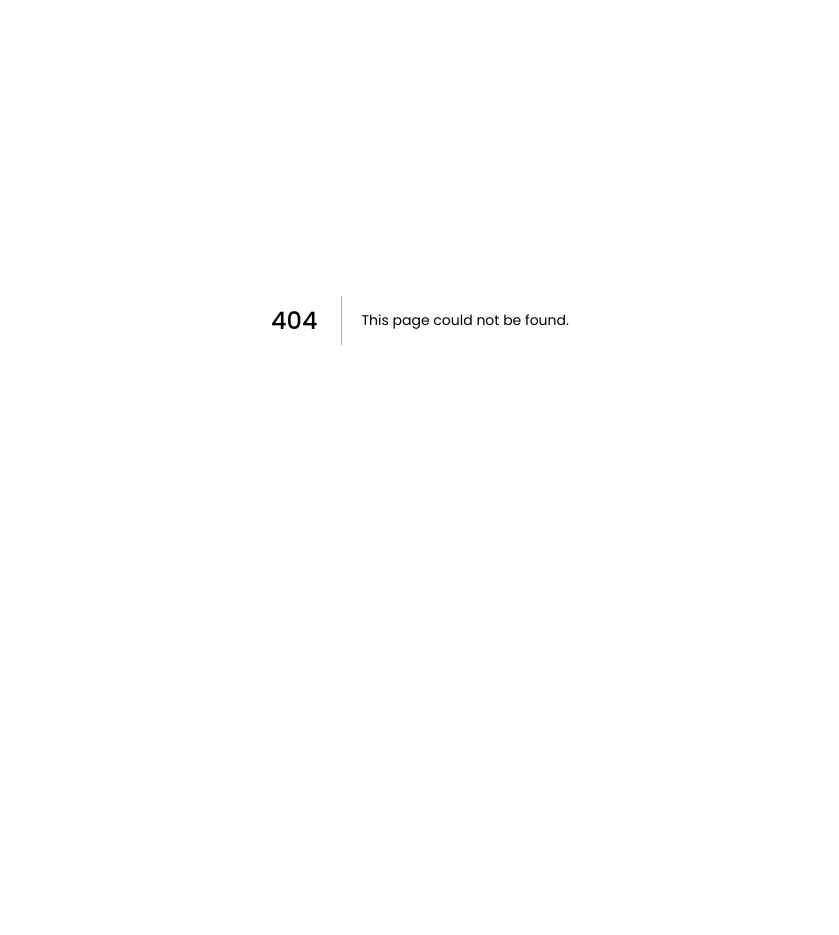
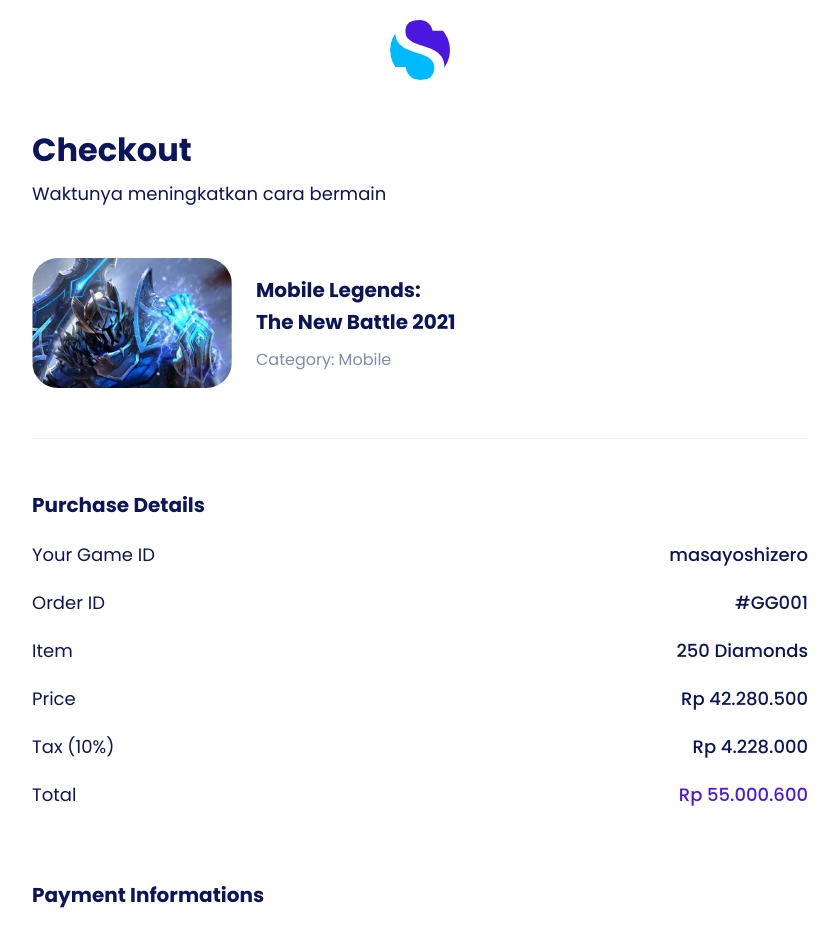
Before and after one commit to zidnirifan/storegg-frontend, a Next.js app: page /checkout in a window 1280 px wide. Before the commit this address had no page. Shown: the part 80-1015 px from the top of the page, without its empty margins (220-1059 px from the left). Before the commit the page ends 800 px from the top, so only its background shows below. Built offline with nearby package versions, Linux system fonts and the light colour scheme.

Commit message:
convert checkout page

```diff
--- a/pages/_app.tsx
+++ b/pages/_app.tsx
@@ -1,6 +1,7 @@
 import '../styles/utilities.css';
 import '../styles/homepage.css';
 import '../styles/detail.css';
+import '../styles/checkout.css';
 import type { AppProps } from 'next/app';
 import Head from 'next/head';
 
--- /dev/null
+++ b/pages/checkout.tsx
@@ -0,0 +1,126 @@
+export default function checkout() {
+  return (
+    <section className="checkout mx-auto pt-md-100 pb-md-145 pt-30 pb-30">
+      <div className="container-fluid">
+        <div className="logo text-md-center text-start pb-50">
+          <a className="" href="/#">
+            <svg
+              width="60"
+              height="60"
+              viewBox="0 0 60 60"
+              fill="none"
+              xmlns="http://www.w3.org/2000/svg"
+            >
+              <mask
+                id="mask0"
+                mask-type="alpha"
+                maskUnits="userSpaceOnUse"
+                x="0"
+                y="0"
+                width="60"
+                height="60"
+              >
+                <circle cx="30" cy="30" r="30" fill="#3546AB" />
+              </mask>
+              <g mask="url(#mask0)">
+                <circle cx="30" cy="30" r="30" fill="#00BAFF" />
+                <path
+                  d="M41.5001 35.0001C52.3001 38.2001 49.6668 48.0001 47.0001 52.5001L71.0001 60.5001L79.5001 -12.9999C63.6667 -13.8333 29.5001 -14.9999 19.5001 -12.9999C7.00007 -10.4999 13.5001 4.00006 12.0001 14.0001C10.5001 24.0001 28.0001 31.0001 41.5001 35.0001Z"
+                  fill="#4D17E2"
+                />
+                <path
+                  d="M54.495 47.785C54.495 51.285 53.655 54.54 51.975 57.55C50.295 60.56 47.74 63.01 44.31 64.9C40.88 66.79 36.645 67.735 31.605 67.735C26.705 67.735 22.33 66.86 18.48 65.11C14.7 63.29 11.655 60.84 9.345 57.76C7.105 54.61 5.81 51.04 5.46 47.05H15.645C15.855 49.15 16.555 51.215 17.745 53.245C19.005 55.205 20.755 56.85 22.995 58.18C25.305 59.44 28.07 60.07 31.29 60.07C35.49 60.07 38.71 58.95 40.95 56.71C43.19 54.47 44.31 51.6 44.31 48.1C44.31 45.09 43.505 42.64 41.895 40.75C40.355 38.86 38.43 37.39 36.12 36.34C33.81 35.22 30.66 34.03 26.67 32.77C21.98 31.23 18.2 29.795 15.33 28.465C12.53 27.065 10.115 25 8.085 22.27C6.125 19.54 5.145 15.935 5.145 11.455C5.145 7.60499 6.055 4.20999 7.875 1.27C9.765 -1.67 12.425 -3.945 15.855 -5.555C19.355 -7.165 23.45 -7.97 28.14 -7.97C35.42 -7.97 41.195 -6.185 45.465 -2.615C49.735 0.884996 52.22 5.365 52.92 10.825H42.63C42.07 7.885 40.565 5.295 38.115 3.055C35.665 0.814997 32.34 -0.305003 28.14 -0.305003C24.29 -0.305003 21.21 0.709996 18.9 2.73999C16.59 4.69999 15.435 7.5 15.435 11.14C15.435 14.01 16.17 16.355 17.64 18.175C19.18 19.925 21.07 21.325 23.31 22.375C25.55 23.355 28.63 24.475 32.55 25.735C37.31 27.275 41.125 28.745 43.995 30.145C46.935 31.545 49.42 33.68 51.45 36.55C53.48 39.35 54.495 43.095 54.495 47.785Z"
+                  fill="white"
+                />
+              </g>
+            </svg>
+          </a>
+        </div>
+        <div className="title-text pt-md-50 pt-0">
+          <h2 className="text-4xl fw-bold color-palette-1 mb-10">Checkout</h2>
+          <p className="text-lg color-palette-1 mb-0">
+            Waktunya meningkatkan cara bermain
+          </p>
+        </div>
+        <div className="game-checkout d-flex flex-row align-items-center pt-md-50 pb-md-50 pt-30 pb-30">
+          <div className="pe-4">
+            <div className="cropped">
+              <img src="/img/Thumbnail-3.png" className="img-fluid" alt="" />
+            </div>
+          </div>
+          <div>
+            <p className="fw-bold text-xl color-palette-1 mb-10">
+              Mobile Legends:
+              <br /> The New Battle 2021
+            </p>
+            <p className="color-palette-2 m-0">Category: Mobile</p>
+          </div>
+        </div>
+        <hr />
+        <div className="purchase pt-md-50 pt-30">
+          <h2 className="fw-bold text-xl color-palette-1 mb-20">
+            Purchase Details
+          </h2>
+          <p className="text-lg color-palette-1 mb-20">
+            Your Game ID <span className="purchase-details">masayoshizero</span>
+          </p>
+          <p className="text-lg color-palette-1 mb-20">
+            Order ID <span className="purchase-details">#GG001</span>
+          </p>
+          <p className="text-lg color-palette-1 mb-20">
+            Item <span className="purchase-details">250 Diamonds</span>
+          </p>
+          <p className="text-lg color-palette-1 mb-20">
+            Price <span className="purchase-details">Rp 42.280.500</span>
+          </p>
+          <p className="text-lg color-palette-1 mb-20">
+            Tax (10%) <span className="purchase-details">Rp 4.228.000</span>
+          </p>
+          <p className="text-lg color-palette-1 mb-20">
+            Total{' '}
+            <span className="purchase-details color-palette-4">
+              Rp 55.000.600
+            </span>
+          </p>
+        </div>
+        <div className="payment pt-md-50 pb-md-50 pt-10 pb-10">
+          <h2 className="fw-bold text-xl color-palette-1 mb-20">
+            Payment Informations
+          </h2>
+          <p className="text-lg color-palette-1 mb-20">
+            Your Account Name{' '}
+            <span className="purchase-details">Masayoshi Angga Zero</span>
+          </p>
+          <p className="text-lg color-palette-1 mb-20">
+            Type <span className="payment-details">Worldwide Transfer</span>
+          </p>
+          <p className="text-lg color-palette-1 mb-20">
+            Bank Name <span className="payment-details">Mandiri</span>
+          </p>
+          <p className="text-lg color-palette-1 mb-20">
+            Bank Account Name{' '}
+            <span className="payment-details">PT Store GG Indonesia</span>
+          </p>
+          <p className="text-lg color-palette-1 mb-20">
+            Bank Number{' '}
+            <span className="payment-details">1800 - 9090 - 2021</span>
+          </p>
+        </div>
+        <label className="checkbox-label text-lg color-palette-1">
+          I have transferred the money
+          <input type="checkbox" />
+          <span className="checkmark" />
+        </label>
+        <div className="d-md-block d-flex flex-column w-100 pt-50">
+          <a
+            className="btn btn-confirm-payment rounded-pill fw-medium text-white border-0 text-lg"
+            href="./complete-checkout.html"
+            role="button"
+          >
+            Confirm Payment
+          </a>
+        </div>
+      </div>
+    </section>
+  );
+}
--- /dev/null
+++ b/styles/checkout.css
@@ -0,0 +1,119 @@
+/* Checkout */
+.checkout{
+    max-width: 800px;
+}
+
+.checkout .img-fluid{
+    max-width: 100%;
+    height: auto;
+    border-radius: 1.625rem;
+}
+
+.checkout .cropped {
+  width: 110px;
+  height: 140px;
+  overflow: hidden;
+  border-radius: 1.625rem;
+}
+
+.checkout .cropped img {
+  margin: -10px 0px 0px 0px;
+}
+
+.checkout hr{
+    margin: 0;
+    background-color:#E7EAF5;
+    border: 0;
+    opacity: 1;
+}
+
+.checkout span.purchase-details,
+.checkout span.payment-details {
+    display: block;
+    font-weight: 500;
+}
+
+.checkout .checkbox-label {
+    display: block;
+    position: relative;
+    padding-left: 35px;
+    cursor: pointer;
+    -webkit-user-select: none;
+    -moz-user-select: none;
+    -ms-user-select: none;
+    user-select: none;
+  }
+
+  .checkout .checkbox-label input {
+    position: absolute;
+    opacity: 0;
+    cursor: pointer;
+    height: 0;
+    width: 0;
+  }
+
+  .checkout .checkmark {
+      transition: all 0.06s linear;
+    position: absolute;
+    top: 3px;
+    left: 0;
+    height: 22px;
+    width: 22px;
+    border-radius: 0.375rem;
+    border: 2px solid #0C145A;
+  }
+
+  .checkout .checkbox-label input:checked ~ .checkmark {
+    background-color: #FFFFFF;
+    border: 2px solid #00BAFF;
+  }
+
+  .checkout .checkmark:after {
+    content: "";
+    position: absolute;
+    display: none;
+  }
+
+  .checkout .checkbox-label input:checked ~ .checkmark:after {
+    display: block;
+  }
+
+  .checkout .checkbox-label .checkmark:after {
+    width: 14px;
+    height: 14px;
+    background-color: #00BAFF;
+    border-radius: 0.25rem;
+    left: 50%;
+    top: 50%;
+    transform: translate(-50%, -50%);
+  }
+
+  .checkout .btn-confirm-payment{
+      padding: 0.75rem 2.875rem;
+      background-color: #4D17E2;
+  }
+
+  .checkout .img-checkout{
+    width:110px;
+    height:140px;
+  }
+
+
+  /* Medium devices (landscape phones, 768px and up) */
+@media (min-width: 768px) {
+    .checkout span.purchase-details,
+    .checkout span.payment-details {
+        float: right;
+      }
+
+    .checkout .cropped {
+      width: 200px;
+      height: 130px;
+      overflow: hidden;
+      border-radius: 1.625rem;
+    }
+
+  }
+
+
+/*  */
```
